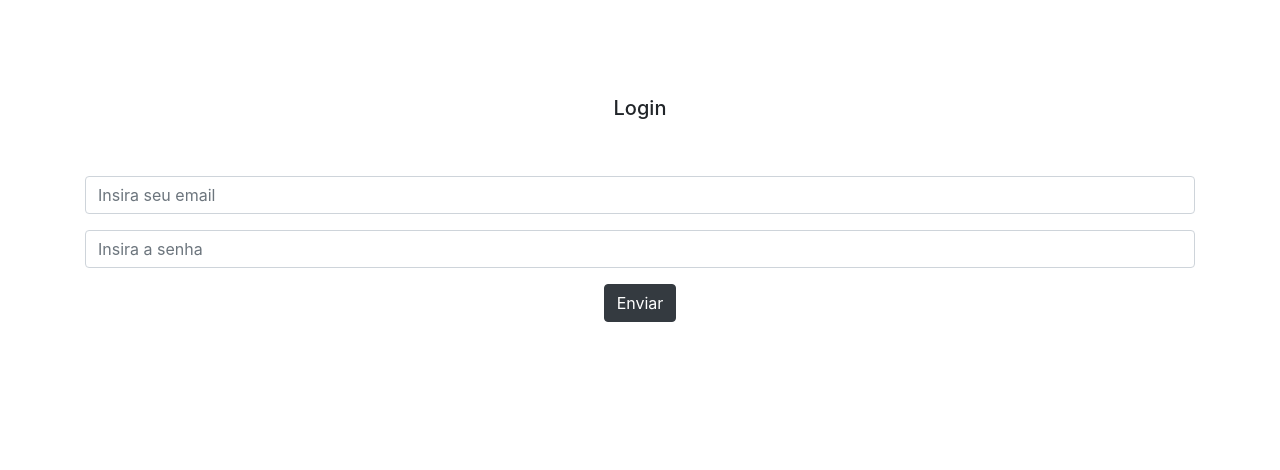
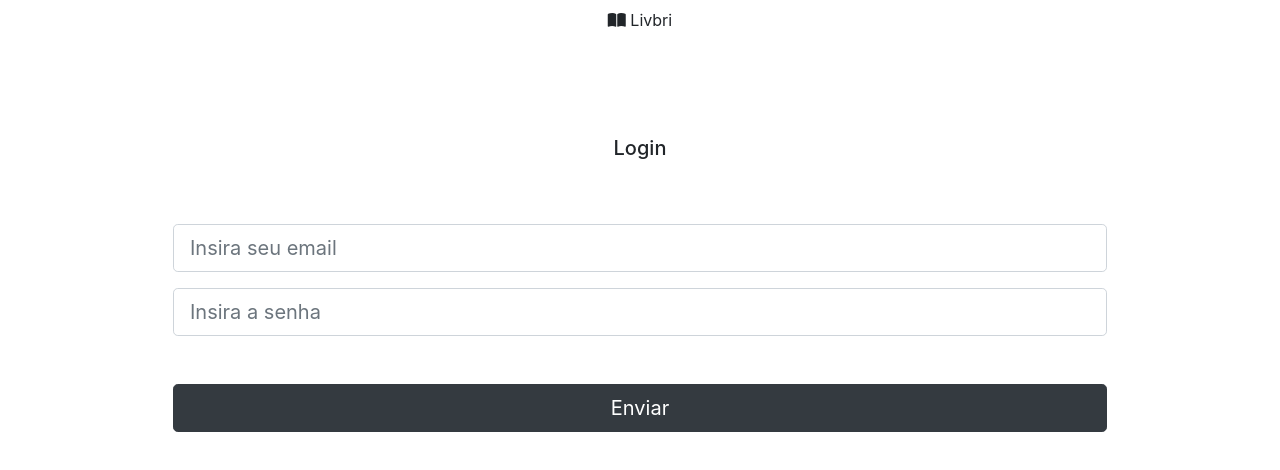
Before and after one commit to jvitorn/cordovaAngularjs, a website: page www/index.html in a window 1280 px wide. Drawn offline with Linux system fonts and the light colour scheme.

Commit message:
adicionando tela de login com bootstrap

```diff
--- a/www/index.html
+++ b/www/index.html
@@ -1,17 +1,39 @@
 <!DOCTYPE HTML>
-<html>
+<html ng-app="livbri">
 <head>
     <meta charset="utf-8">
     <meta name="viewport" content="width=device-width, initial-scale=1, maximum-scale=1, user-scalable=no">
     <meta http-equiv="Content-Security-Policy" content="default-src * data: gap: content: https://ssl.gstatic.com; style-src * 'unsafe-inline'; script-src * 'unsafe-inline' 'unsafe-eval'">
     <script src="components/loader.js"></script>
+    <script src="components/angular.min.js"></script>
+
     <link rel="stylesheet" href="components/loader.css">
+
+
     <link rel="stylesheet" href="css/style.css">
      <link rel="stylesheet" href="css/bootstrap.min.css">
+    <!-- Font Awesome -->
+    <script src="https://kit.fontawesome.com/3732f07a5a.js" crossorigin="anonymous"></script>
     <script>
+      const app = angular.module('livbri',[]);
+      app.controller('LoginController',function($scope){
+
+        $scope.enviar = (usuario)=>{
+
+          console.log(usuario.email)
+          console.log(usuario.senha)
+        }
+      });
     </script>
 </head>
 <body class="container">
+  <ul class="nav justify-content-center">
+  <li class="nav-item">
+    <a class="nav-link active"><i class="fas fa-book-open"></i> Livbri</a>
+  </li>
+
+</ul>
+
   <div class="row mt-5">
     <div class="col-12 mt-5">
       <div class="text-group">
@@ -19,16 +41,18 @@
       </div>
     </div>
   </div>
-  <div class="row mt-5">
-    <div class="col-12">
+  <div class="row mt-5" ng-controller="LoginController">
+    <div class="col-10 offset-1 p-2">
       <div class="form-group">
-        <input type="email" class="form-control" placeholder="Insira seu email">
+        <input type="email" ng-model="usuario.email" class="form-control form-control-lg" placeholder="Insira seu email">
+         <small class="form-text text-muted">{{ usuario.email }}</small>
       </div>
       <div class="form-group">
-        <input type="password" class="form-control" placeholder="Insira a senha">
+        <input type="password"  ng-model="usuario.senha" class="form-control form-control-lg" placeholder="Insira a senha">
+        <small class="form-text text-muted">{{usuario.senha}}</small>
       </div>
-      <div class="form-group text-center">
-        <button class="btn btn-dark">Enviar</button>
+      <div class="form-group text-center mt-5">
+        <button class="btn btn-dark btn-block btn-lg" ng-click="enviar(usuario)">Enviar</button>
       </div>
     </div>
   </div>
```
Also changed, not shown: readme.md (added).
